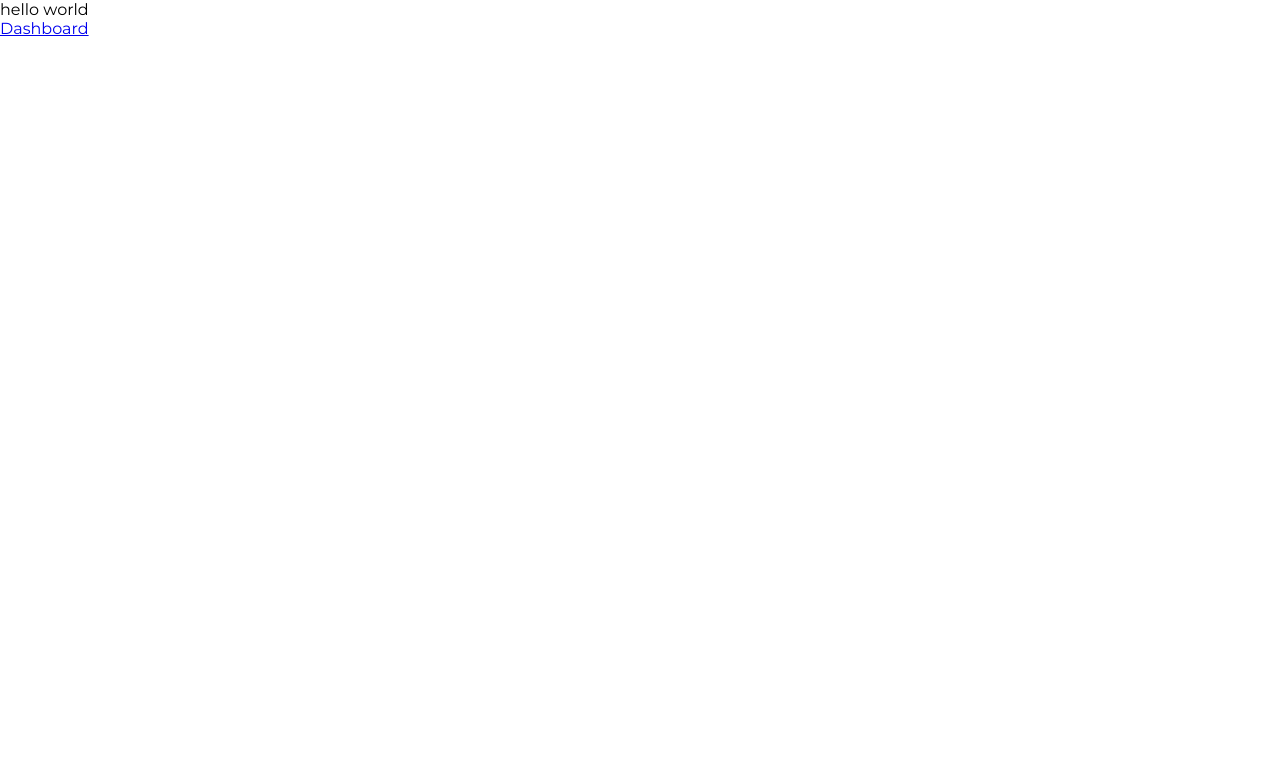
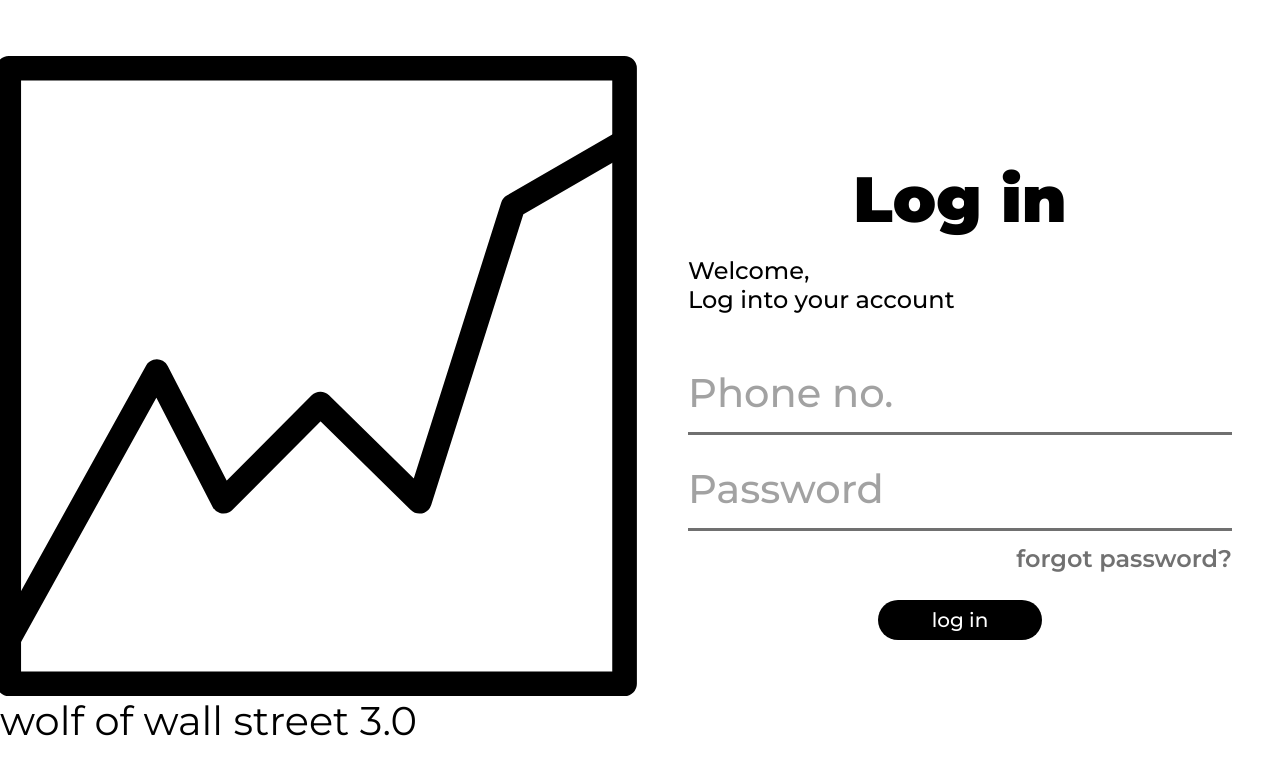
Before and after one commit to shreejilucifer/wow, a Next.js app: page / in a window 1280 px wide. Shown: the top 774 px of the page. Built offline with nearby package versions, Linux system fonts and the light colour scheme.

Commit message:
Login Page

```diff
--- a/pages/index.js
+++ b/pages/index.js
@@ -1,14 +1,75 @@
+import { useState } from 'react';
 import Head from '../src/components/common/head';
 import Link from 'next/link';
+import { withRouter } from 'next/router';
+import styles from '../src/styles/light/login.module.css';
 
-const Home = () => (
-  <div>
-    <Head title='Home' />
-    <div>hello world</div>
-    <Link href='/dashboard'>
-      <a>Dashboard</a>
-    </Link>
-  </div>
-);
+const Home = ({ router }) => {
+  const [phone, setPhone] = useState('');
+  const [password, setPassword] = useState('');
 
-export default Home;
+  const handleSubmit = (phone, password) => {
+    if (!phone || !password) return console.error('No Values');
+    router.push('/dashboard');
+  };
+
+  const valueChange = (type, val) => {
+    switch (type) {
+      case 'phone': {
+        setPhone(val);
+        break;
+      }
+      case 'password': {
+        setPassword(val);
+        break;
+      }
+      default:
+        break;
+    }
+  };
+
+  return (
+    <div>
+      <Head title='Home' />
+      <div className={styles.container}>
+        <div className={styles.leftContainer}>
+          <img src='/icons/logo.svg' className={styles.logo} />
+          <div className={styles.sitetitle}>wolf of wall street 3.0</div>
+        </div>
+        <div className={styles.rightContainer}>
+          <div className={styles.title}>Log in</div>
+          <div className={styles.greetings}>
+            Welcome, <br /> Log into your account
+          </div>
+          <div className={styles.inputContainer}>
+            <input
+              type='text'
+              placeholder='Phone no.'
+              value={phone}
+              onChange={(e) => valueChange('phone', e.target.value)}
+            />
+          </div>
+          <div className={styles.inputContainer}>
+            <input
+              type='password'
+              placeholder='Password'
+              value={password}
+              onChange={(e) => valueChange('password', e.target.value)}
+            />
+          </div>
+          <Link href='/forgotpassword'>
+            <a className={styles.forget}>forgot password?</a>
+          </Link>
+          <button
+            className={styles.loginButton}
+            onClick={() => handleSubmit(phone, password)}
+          >
+            log in
+          </button>
+        </div>
+      </div>
+    </div>
+  );
+};
+
+export default withRouter(Home);
--- a/src/styles/global.css
+++ b/src/styles/global.css
@@ -1,4 +1,4 @@
-@import url('https://fonts.googleapis.com/css2?family=Montserrat:ital,wght@0,300;0,400;0,500;0,600;1,300;1,400;1,500&display=swap');
+@import url('https://fonts.googleapis.com/css2?family=Montserrat:ital,wght@0,100;0,200;0,300;0,400;0,500;0,600;0,700;0,800;0,900;1,100;1,200;1,300;1,400;1,500;1,600;1,700;1,800;1,900&display=swap');
 
 *,
 body {
--- /dev/null
+++ b/src/styles/light/login.module.css
@@ -0,0 +1,134 @@
+.container {
+  height: 100vh;
+  display: grid;
+  grid-template-columns: 50% 50%;
+}
+
+.leftContainer {
+  display: flex;
+  flex-direction: column;
+  justify-content: center;
+  align-items: flex-end;
+}
+
+.logo {
+  height: 80vh;
+}
+
+.sitetitle {
+  width: 80vh;
+  font-size: 5vh;
+  font-weight: 400;
+  color: #000000;
+  cursor: default;
+}
+
+.rightContainer {
+  width: 85%;
+  justify-self: center;
+  display: flex;
+  flex-direction: column;
+  justify-content: center;
+  align-items: center;
+}
+
+.title {
+  width: 100%;
+  height: 10vh;
+  font-size: 8vh;
+  margin-bottom: 2vh;
+  text-align: center;
+  font-weight: 900;
+  color: #000000;
+  cursor: default;
+}
+
+.greetings {
+  width: 100%;
+  height: 10vh;
+  margin-bottom: 2vh;
+  font-size: 3vh;
+  font-weight: 500;
+  cursor: default;
+}
+
+.inputContainer {
+  width: 100%;
+  height: 10vh;
+  margin-bottom: 2vh;
+}
+
+.inputContainer > input {
+  height: 100%;
+  width: 100%;
+  border: none;
+  border-bottom: 3px solid #707070;
+  outline: none;
+  font-size: 5vh;
+  font-weight: 500;
+}
+
+.inputContainer > input::placeholder {
+  color: #a2a2a2;
+  font-weight: 500;
+}
+
+.forget {
+  width: 100%;
+  height: 5vh;
+  margin-bottom: 2vh;
+  text-decoration: none;
+  font-size: 3vh;
+  font-weight: 600;
+  text-align: right;
+  color: #717171;
+}
+
+.loginButton {
+  width: 30%;
+  height: 5vh;
+  font-size: 2.5vh;
+  font-weight: 500;
+  border: none;
+  background-color: #000000;
+  color: #ffffff;
+  border-radius: 45px;
+  outline: none;
+  cursor: pointer;
+}
+
+@media only screen and (max-width: 768px) {
+  .container {
+    display: flex;
+    flex-direction: column;
+    justify-content: center;
+    align-items: center;
+  }
+  .leftContainer {
+    align-items: center;
+    margin-bottom: 3vh;
+  }
+  .logo {
+    height: 20vh;
+  }
+  .sitetitle {
+    width: 100%;
+  }
+
+  .inputContainer {
+    height: 5vh;
+    margin-bottom: 3vh;
+  }
+
+  .inputContainer > input {
+    font-size: 2vh;
+  }
+
+  .forget {
+    font-size: 2vh;
+  }
+
+  .loginButton {
+    width: 50%;
+  }
+}
```
